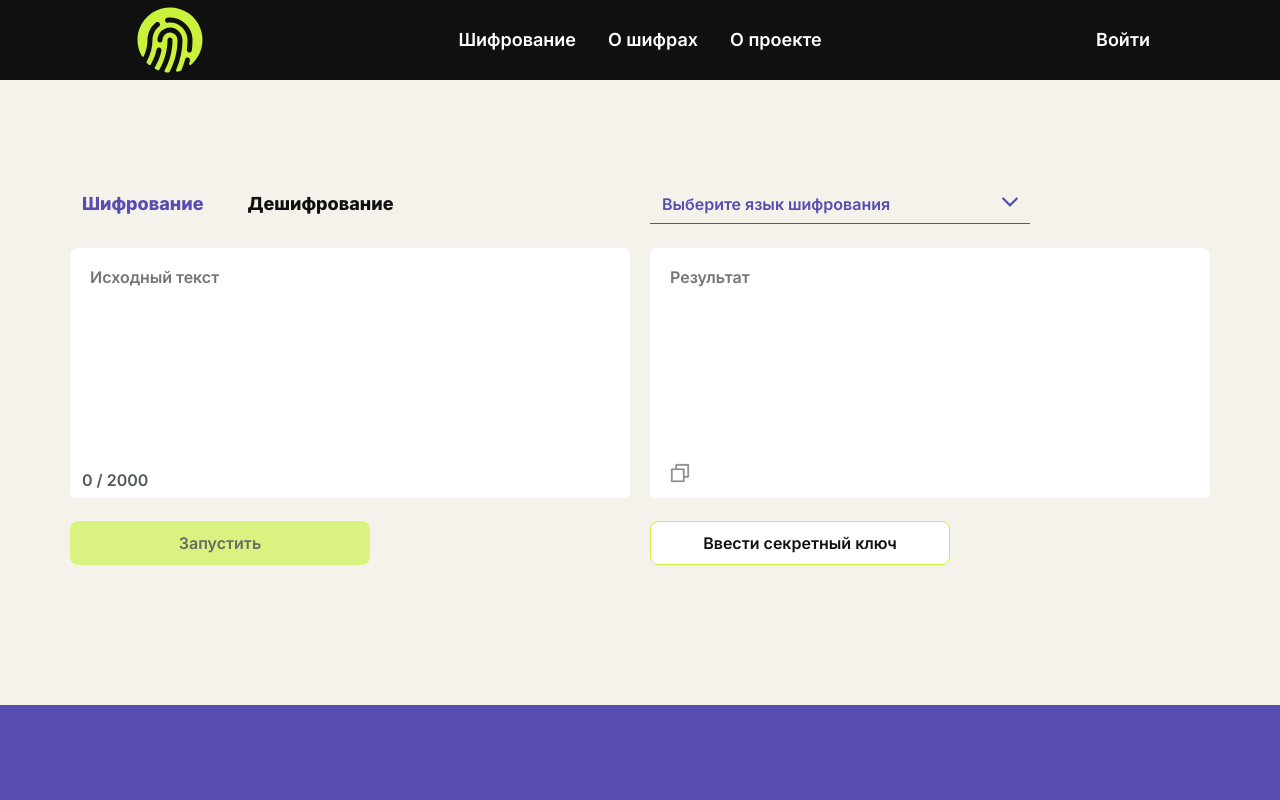
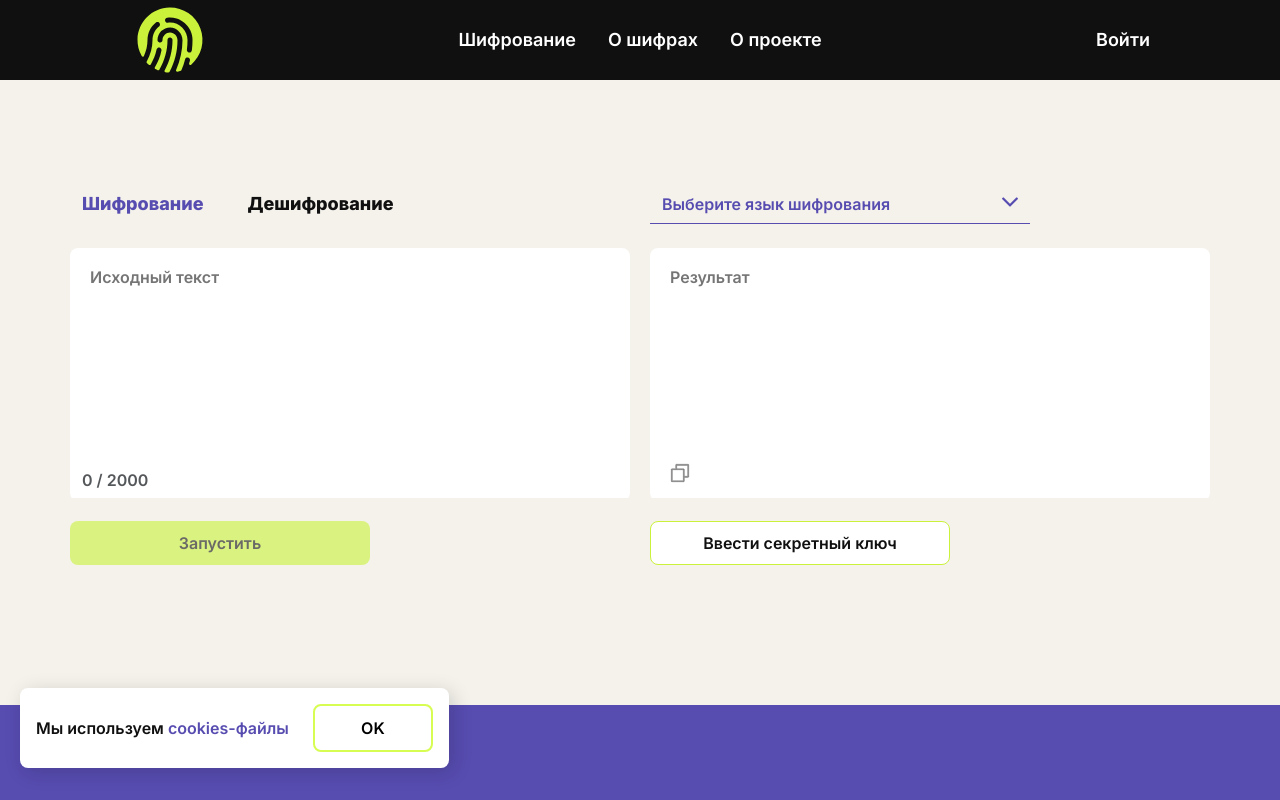
Before and after one commit to encryption-machine/Front, a React (Create React App) app: page / in a window 1280 px wide. Shown: the top 800 px of the page. Built offline with nearby package versions, Linux system fonts and the light colour scheme.

Commit message:
feat: add cookie popup

```diff
--- /dev/null
+++ b/src/components/CookiePopup/CookiePopup.jsx
@@ -0,0 +1,26 @@
+/* eslint-disable react/jsx-pascal-case */
+import { useState } from 'react';
+import { Modal } from '../Modal/Modal';
+import styles from './CookiePopup.module.scss';
+
+const CookiePopup = () => {
+  const [isShow, setIsShow] = useState(true);
+
+  return (
+    <>
+      {isShow && (
+        <Modal.window className={styles.container}>
+          <p className={styles.text__primary}>
+            Мы используем
+            <span className={styles.text__secondary}>&nbsp;сookies-файлы</span>
+          </p>
+          <Modal.close className={styles.close} onClose={setIsShow}>
+            ok
+          </Modal.close>
+        </Modal.window>
+      )}
+    </>
+  );
+};
+
+export default CookiePopup;
--- /dev/null
+++ b/src/components/CookiePopup/CookiePopup.module.scss
@@ -0,0 +1,42 @@
+@import '../../styles/colors.scss';
+
+.container {
+  position: fixed;
+  bottom: 32px;
+  left: 20px;
+  z-index: 999;
+  display: inline-flex;
+  padding: 16px;
+  justify-content: center;
+  align-items: center;
+  gap: 24px;
+  border-radius: 8px;
+  background: $white;
+  box-shadow: 4px 4px 20px 0px rgba(14, 14, 15, 0.16);
+}
+
+.text {
+  font-size: 18px;
+  line-height: 24px;
+  &__primary {
+    color: $black;
+  }
+  &__secondary {
+    color: $violet;
+  }
+}
+
+.close {
+  text-transform: uppercase;
+  cursor: pointer;
+  border: 2px solid $green;
+  border-radius: 8px;
+  display: flex;
+  width: 120px;
+  height: 48px;
+  padding: 12px;
+  justify-content: center;
+  background: $white;
+  font-weight: 500;
+  line-height: 20px;
+}
--- a/src/layouts/main-layout/index.jsx
+++ b/src/layouts/main-layout/index.jsx
@@ -2,6 +2,8 @@ import styles from './main-layout.module.scss';
 import { Footer } from '../../components/Footer/Footer';
 import { Header } from '../../components/Header/Header';
 import { Outlet } from 'react-router-dom';
+
+import CookiePopup from '../../components/CookiePopup/CookiePopup';
 
 export default function MainLayout() {
   return (
@@ -11,6 +13,7 @@ export default function MainLayout() {
         <Outlet />
       </section>
       <Footer />
+      <CookiePopup />
     </div>
   );
 }
```
